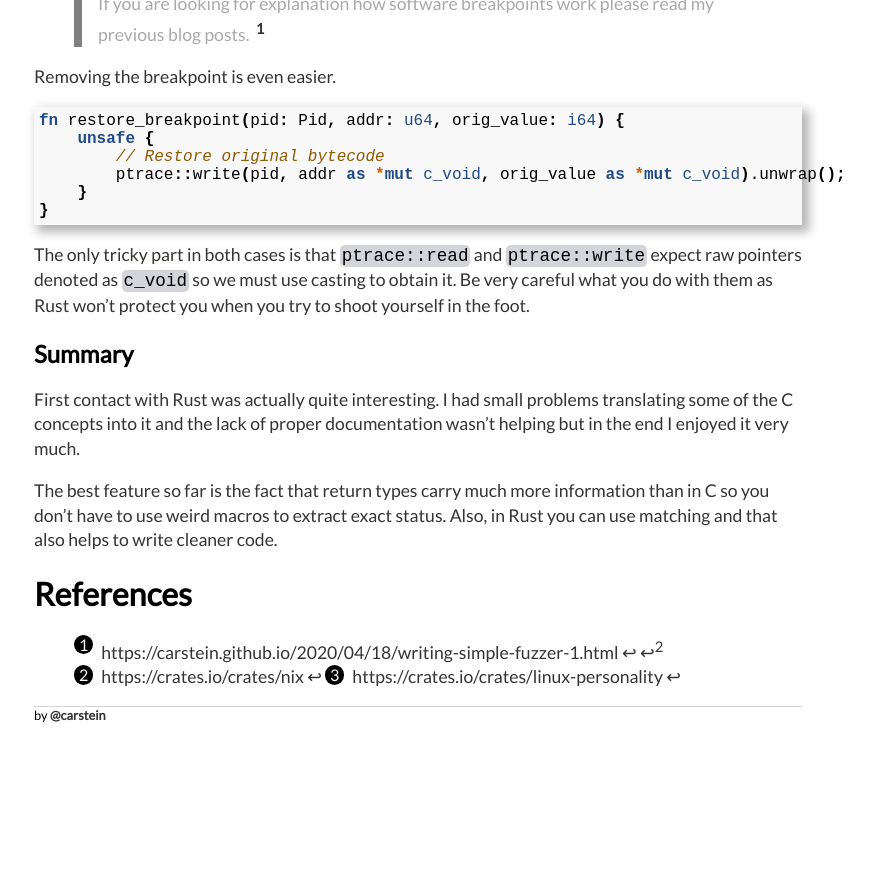
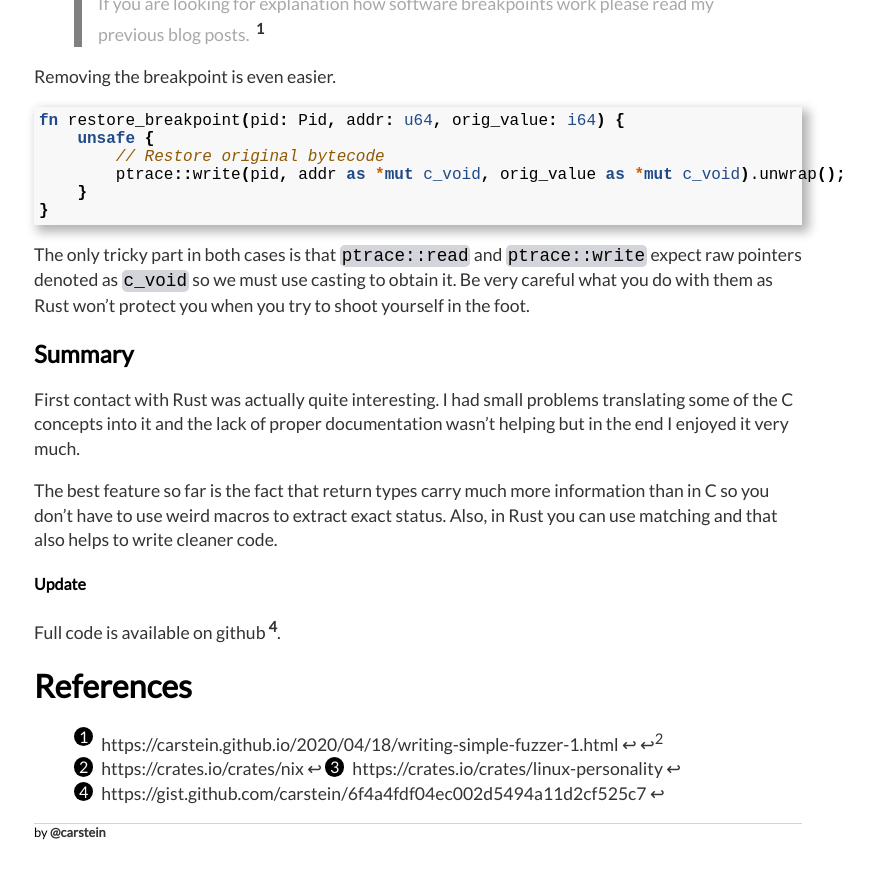
Before and after one commit to carstein/carstein.github.io, a Jekyll site: the page built from _posts/2020-11-18-ptrace-rust.md, in a window 1280 px wide and 900 px high, scrolled down 4610 px. Shown: the top 879 px of the window, without its empty margins (222-1095 px from the left). Built offline with Jekyll 4.4.1, drawn with Linux system fonts in a browser that asks for light colours; a style sheet for code colours, icons or effects is not loaded; before the commit the page ends 5393 px from its top, so only the background shows below that.

Commit message:
Update article with source code

```diff
--- a/_posts/2020-11-18-ptrace-rust.md
+++ b/_posts/2020-11-18-ptrace-rust.md
@@ -215,8 +215,12 @@ First contact with Rust was actually quite interesting. I had small problems tra
 
 The best feature so far is the fact that return types carry much more information than in C so you don't have to use weird macros to extract exact status. Also, in Rust you can use matching and that also helps to write cleaner code.
 
+#### Update
+Full code is available on github[^4].
+
 # References
 
 [^1]: https://carstein.github.io/2020/04/18/writing-simple-fuzzer-1.html
 [^2]: https://crates.io/crates/nix
 [^3]: https://crates.io/crates/linux-personality
+[^4]: https://gist.github.com/carstein/6f4a4fdf04ec002d5494a11d2cf525c7
```
